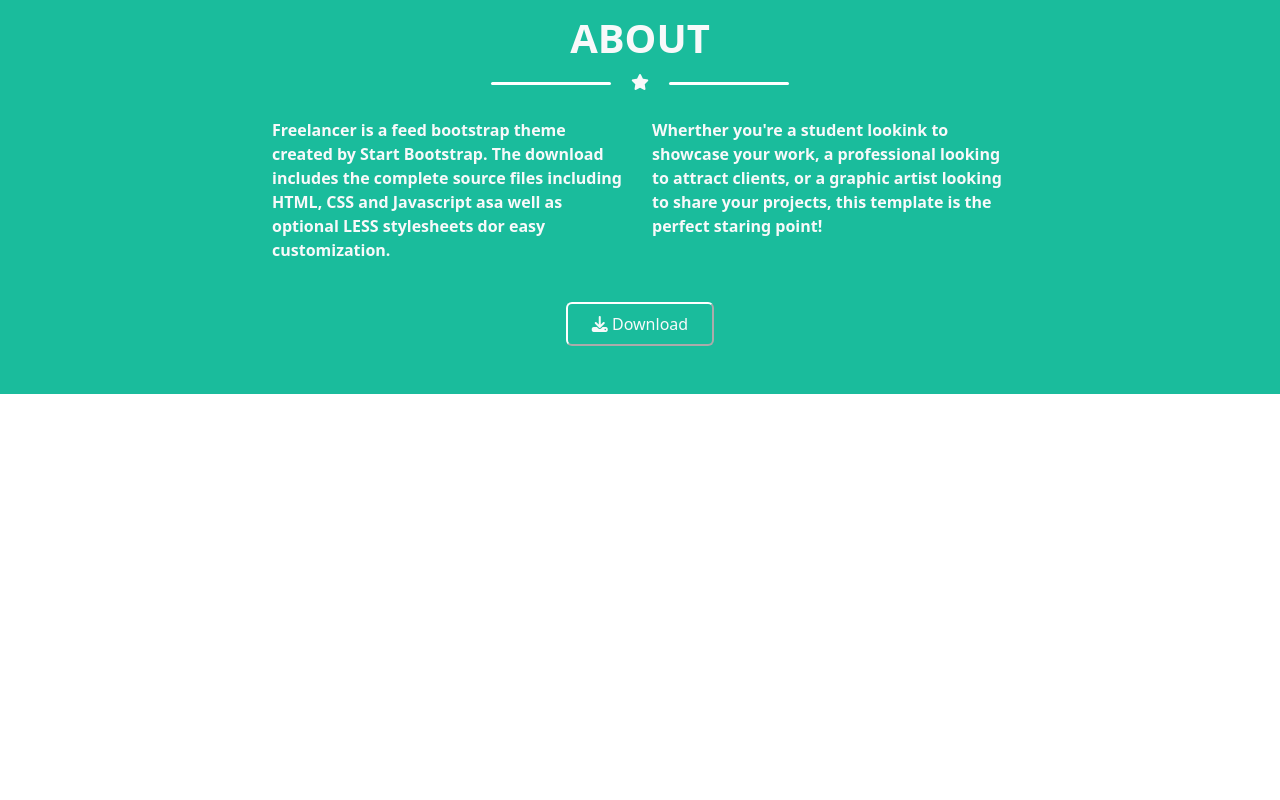
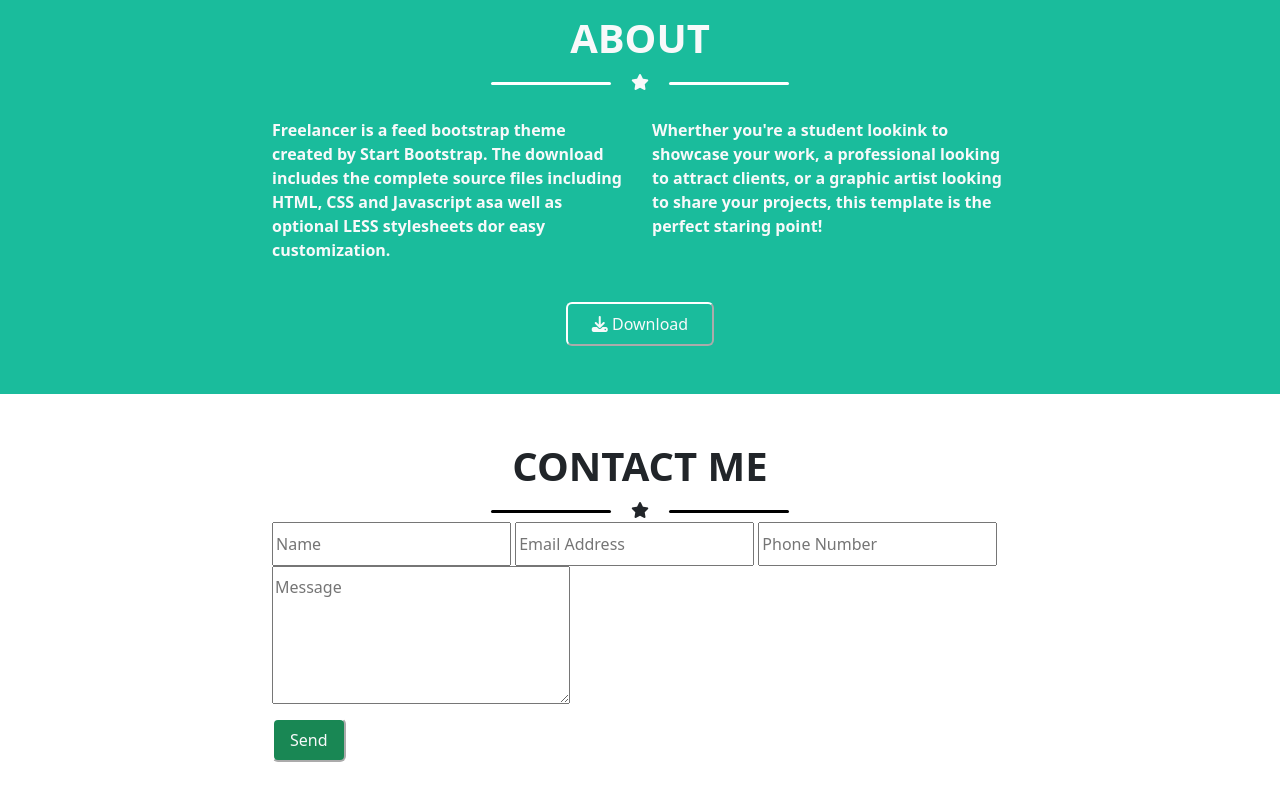
Before and after one commit to S1nghAmandeep/html-css-bootstrap-freelancer, a plain HTML site: page index.html in a window 1280 px wide. Shown: the part 1374-2174 px from the top of the page. Before the commit the page ends 1768 px from the top, so only its background shows below. Drawn offline with nearby package versions, Linux system fonts and the light colour scheme.

Commit message:
added-title/form-in-sec-contact

```diff
--- a/index.html
+++ b/index.html
@@ -13,7 +13,7 @@
 
     <!-- inizio sezione header -->
 
-    <header class="body-header text-light">
+    <header class="body-header text-light py-4">
         <nav class="container">
             <div class="row justify-content-between align-items-center">
                 <div class="col-auto"><h5 class="text-uppercase">Start Bootstrap</h5></div>
@@ -32,7 +32,7 @@
     <main>
             <!-- inizio sezione hero -->
 
-        <section class="hero">
+        <section class="hero py-5">
             <div class="container">
                 <div class="row">
                     <div class="col-12">
@@ -49,11 +49,13 @@
 
         <!-- inizio sezione Portfolio -->
 
-        <section class="section-portfolio">
+        <section class="py-5">
             <div class="container">
-                <div class="col-12 text-center text-uppercase">
-                    <h1 class="fw-bold">Portfolio</h1>
-                    <span class="star-border-dark"><i class="fa-solid fa-star"></i></span>
+                <div class="row">
+                    <div class="col-12 text-center text-uppercase">
+                        <h1 class="fw-bold">Portfolio</h1>
+                        <span class="star-border-dark"><i class="fa-solid fa-star"></i></span>
+                    </div>
                 </div>
                 <div class="row row-cols-1 row-cols-sm-2 row-cols-lg-3 pt-4">
                     <div class="col mt-4"><img class="rounded-4 img-fluid" src="./img/cabin.png" alt=""></div>
@@ -90,11 +92,22 @@
 
         <!-- inizio sezione -contattaci -->
 
-        <section>
+        <section class="py-5">
             <div class="container">
-                <div class="row">
-                    <div class="col-12"></div>
-                    <div class="col-10"></div>
+                <div class="row justify-content-center">
+                    <div class="col-12 text-center text-uppercase">
+                        <h1 class="fw-bold">Contact me</h1>
+                        <span class="star-border-dark"><i class="fa-solid fa-star"></i></span>
+                    </div>
+                    <div class="col-8">
+                        <form action="">
+                            <input class="py-2 text-contact-us" type="text" placeholder="Name">
+                            <input class="py-2 text-contact-us" type="email" name="" id="" placeholder="Email Address">
+                            <input class="py-2 text-contact-us" type="tel" placeholder="Phone Number">
+                            <textarea class="py-2 text-contact-us" name="" id="" cols="30" rows="5" placeholder="Message"></textarea>
+                            <button class="d-block py-2 px-3 rounded-2 text-light bg-success border-white mt-2">Send</button>
+                        </form>
+                    </div>
                 </div>
             </div>
         </section>
```
